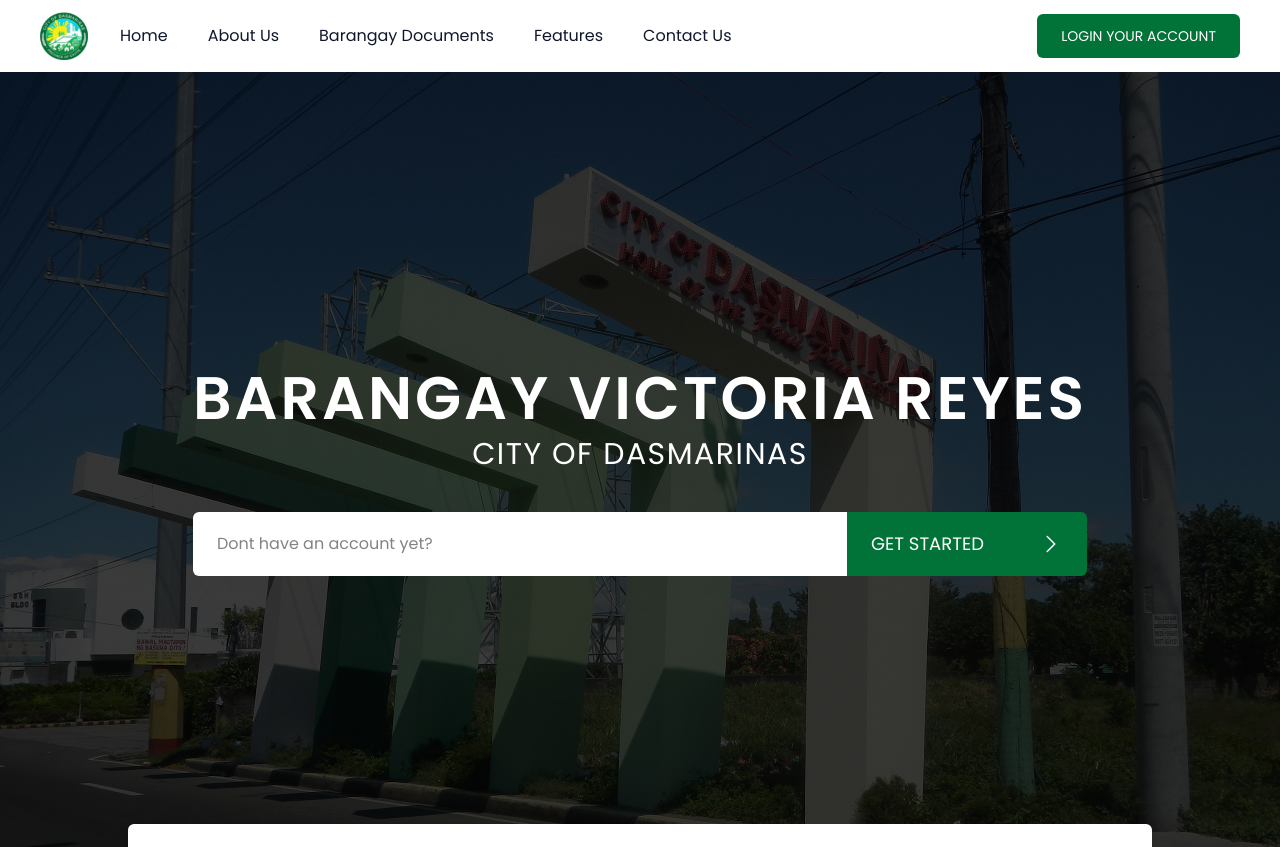
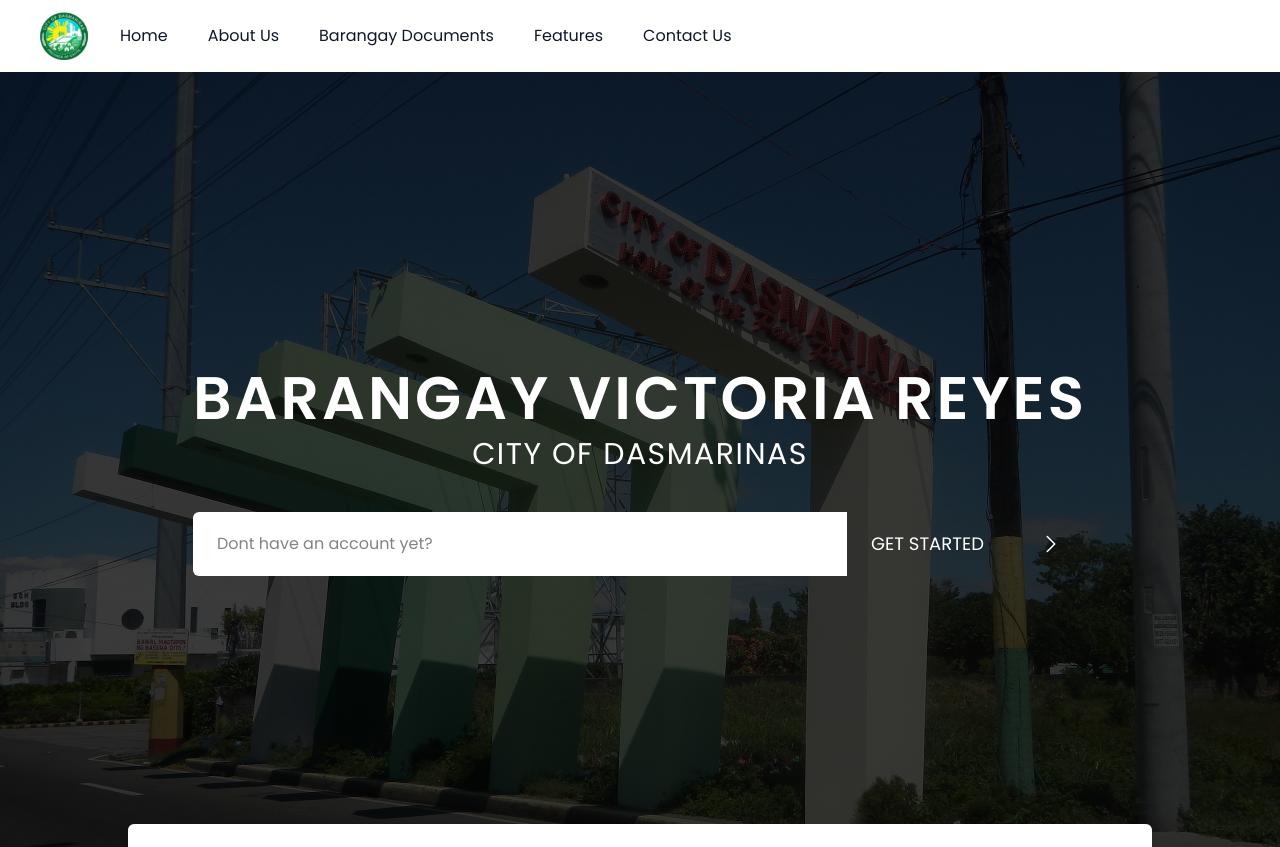
Before and after one commit to jazztinecruz/victoria-reyes, a Next.js app: page / in a window 1280 px wide. Shown: the top 847 px of the page. Built offline with nearby package versions, Linux system fonts and the light colour scheme.

Commit message:
Remove green color in extension

```diff
--- a/tailwind.config.js
+++ b/tailwind.config.js
@@ -19,7 +19,6 @@ module.exports = {
       },
       colors: {
         brand: "#007032",
-        green: "#027338"
       },
       backgroundImage: {
         'hero-bg': "url('/images/hero/hero-bg.jpg')",
```
